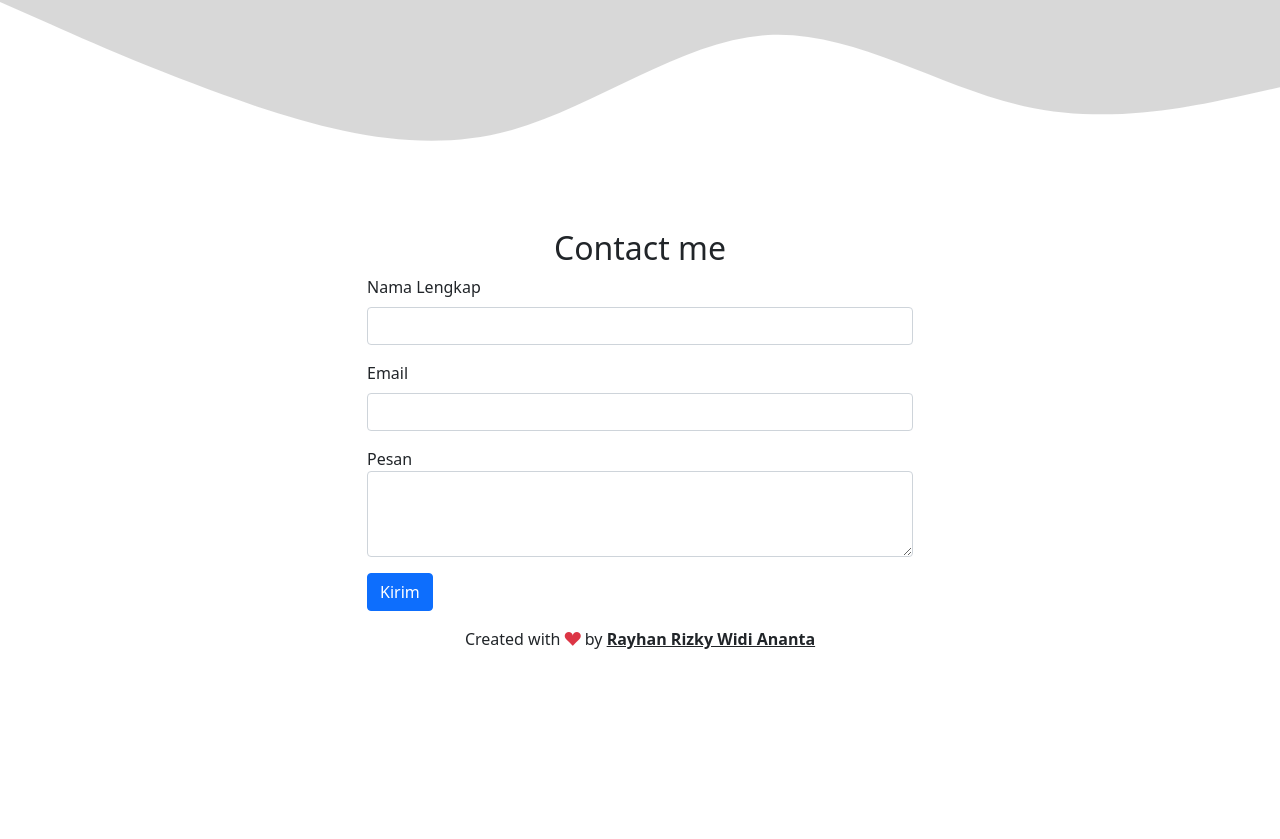
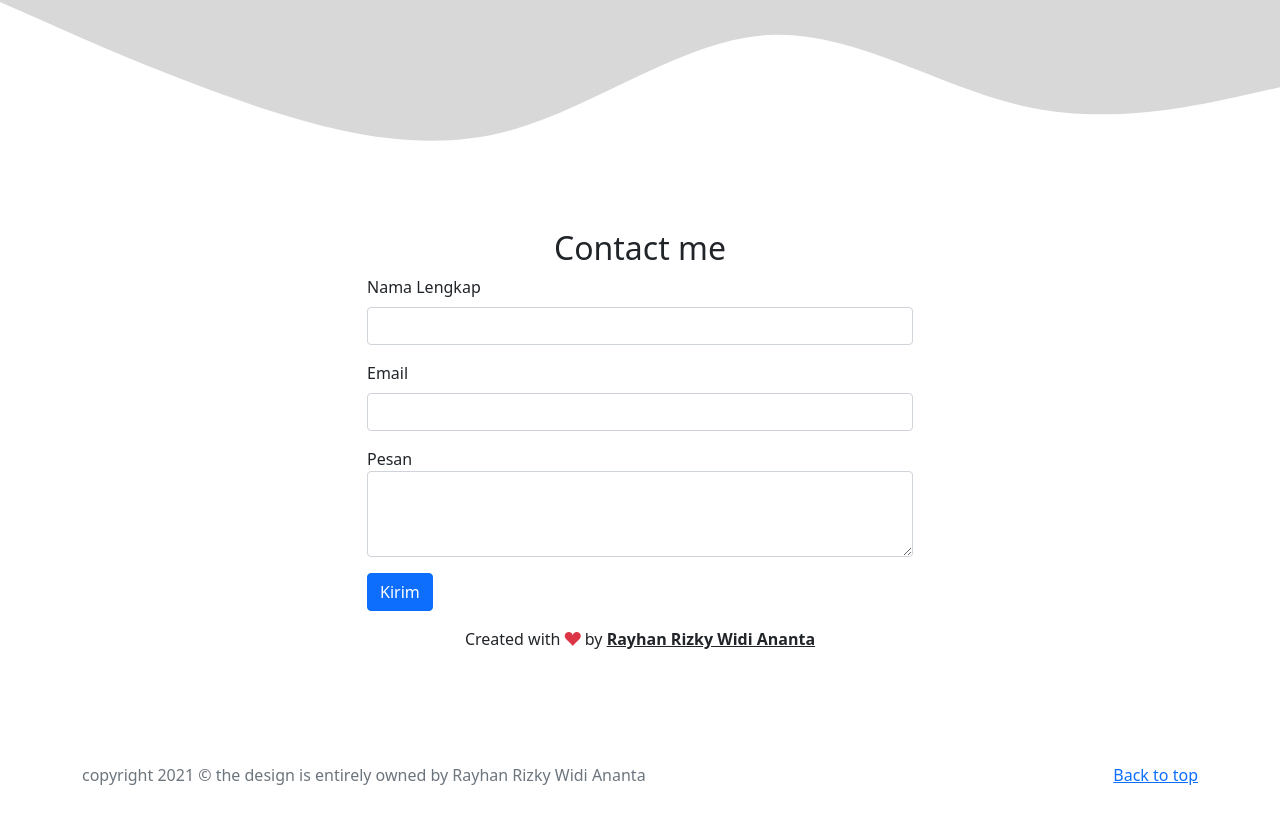
Before and after one commit to rayhanrwa/rayhanrwa, a plain HTML site: page index.html in a window 1280 px wide. Shown: the part 2332-3171 px from the top of the page. Before the commit the page ends 3047 px from the top, so only its background shows below. Drawn offline with nearby package versions, Linux system fonts and the light colour scheme.

Commit message:
update link

```diff
--- a/index.html
+++ b/index.html
@@ -182,6 +182,15 @@
 <footer class="bg-white text-dark text-center pb-5">
   <p>Created with <i class="bi bi-suit-heart-fill text-danger"></i> by <a href="https://www.instagram.com/rayhanrwa/" class="text-dark fw-bold">Rayhan Rizky Widi Ananta</a></p>
 </footer>
+
+<footer class="text-muted py-5 te">
+  <div class="container">
+    <p class="float-end mb-1 text-enter">
+      <a href="#">Back to top</a>
+    </p>
+    <p class="mb-1 text-enter">copyright 2021 &copy; the design is entirely owned by Rayhan Rizky Widi Ananta</p>
+  </div>
+</footer>
 <!--akhir footer-->
 
     <!-- Optional JavaScript; choose one of the two! -->
```
